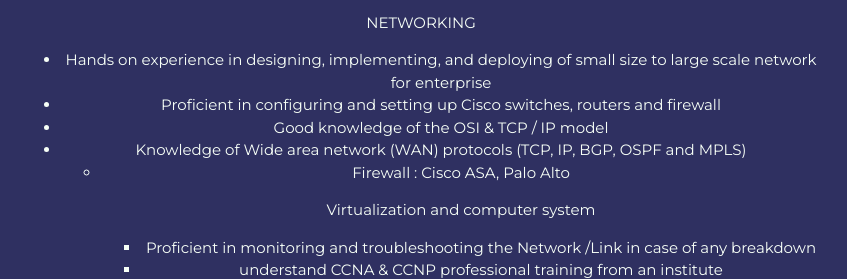
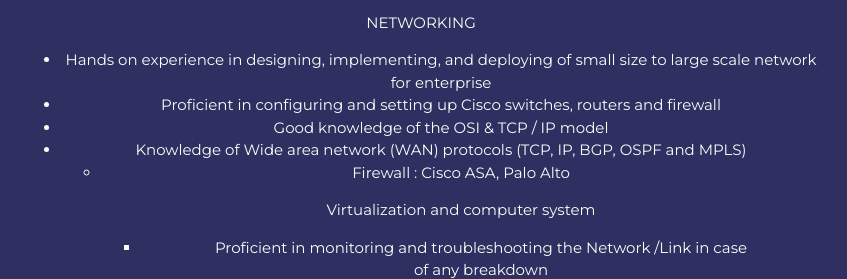
Before and after one commit to akem112/profil-site, a plain HTML site: page index.html in a window 1280 px wide. Shown: the part 471-750 px from the top of the page, without its empty margins (219-1066 px from the left). Drawn offline with Linux system fonts and the light colour scheme.

Commit message:
Update index.html

```diff
--- a/index.html
+++ b/index.html
@@ -34,7 +34,7 @@ During my career path i developed different skills in:</br>
            <ul><li>Firewall : Cisco ASA, Palo Alto</li>
            </p>
        <p> Virtualization and computer system <br>
-       <ul><li>Proficient in monitoring and troubleshooting the Network /Link in case                                                                             of                                             any                            breakdown</li>
+       <ul><li>Proficient in monitoring and troubleshooting the Network /Link in case</li>                                                                            of                                             any                            breakdown</li>
             <li>understand CCNA & CCNP professional training from an institute</li>
             <li>Good knowledge of the OSI & TCP/IP model</li>
             <li>Linux System Operation and Command Knowledge</li>
```
